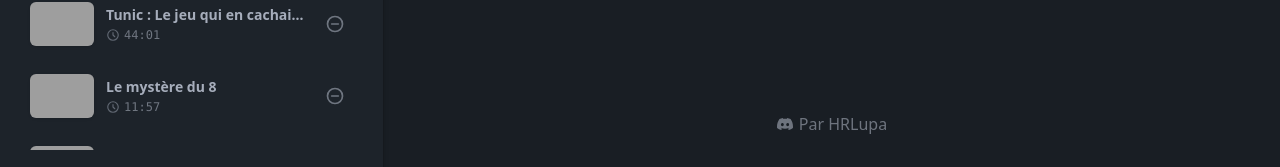
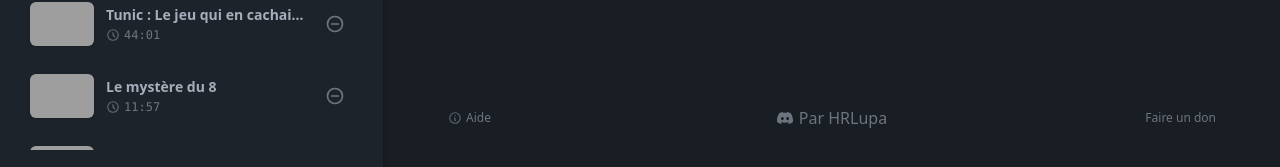
Before and after one commit to HRLupa/TheGreatGuess, a Jekyll site: the page frontend/index.html, which Jekyll copies as it is, in a window 1280 px wide. Shown: the part 730-897 px from the top of the page. Built offline with Jekyll 4.4.1, drawn with Linux system fonts in a browser that asks for light colours; nearby versions of some CDN libraries; grey boxes are pictures that could not be loaded.

Commit message:
Adding a donation page and a readable README help

```diff
--- a/frontend/index.html
+++ b/frontend/index.html
@@ -223,13 +223,39 @@
                 </div>
 
             </div>
-            <footer class="mt-auto pt-4 text-center text-s text-base-content/60">
-                <a href="https://discord.com/users/545300661302984714" target="_blank" rel="noopener noreferrer" class="inline-flex items-center gap-1.5 hover:text-primary transition-colors font-medium">
-                    <svg class="w-4 h-4 fill-current" viewBox="0 0 127.14 96.36">
-                        <path d="M107.7,8.07A105.15,105.15,0,0,0,81.47,0a72.06,72.06,0,0,0-3.36,6.83A97.68,97.68,0,0,0,49,6.83,72.37,72.37,0,0,0,45.64,0,105.89,105.89,0,0,0,19.39,8.09C2.79,32.65-1.71,56.6.54,80.21A105.73,105.73,0,0,0,32.71,96.36,77.7,77.7,0,0,0,39.6,85.25a68.42,68.42,0,0,1-10.85-5.18c.91-.66,1.8-1.34,2.66-2a75.57,75.57,0,0,0,64.32,0c.87.71,1.76,1.39,2.66,2a68.68,68.68,0,0,1-10.87,5.19,77,77,0,0,0,6.89,11.1,105.25,105.25,0,0,0,32.19-16.14c2.64-27.38-4.51-51.11-18.9-72.15ZM42.45,65.69C36.18,65.69,31,60,31,53s5-12.74,11.43-12.74S54,45.91,53.87,53,48.84,65.69,42.45,65.69Zm42.24,0C78.41,65.69,73.25,60,73.25,53s5-12.74,11.44-12.74S96.23,45.91,96.12,53,91.08,65.69,84.69,65.69Z"/>
-                    </svg>
-                    <span>Par HRLupa</span>
-                </a>
+            <footer class="mt-auto pt-4 pb-2 w-full max-w-3xl grid grid-cols-3 items-center text-s text-base-content/60 border-t border-base-300/40">
+                <!-- Aide (À gauche) -->
+                <div class="flex justify-start text-xs">
+                    <a href="./README" class="inline-flex items-center gap-1 hover:text-primary transition-colors font-medium">
+                        <svg class="w-3.5 h-3.5 opacity-80" fill="none" stroke="currentColor" viewBox="0 0 24 24">
+                            <path stroke-linecap="round" stroke-linejoin="round" stroke-width="2" d="M13 16h-1v-4h-1m1-4h.01M21 12a9 9 0 11-18 0 9 9 0 0118 0z" />
+                        </svg>
+                        <span>Aide</span>
+                    </a>
+                </div>
+
+                <!-- Discord (Au centre) -->
+                <div class="flex justify-center">
+                    <a href="https://discord.com/users/545300661302984714"
+                    target="_blank"
+                    rel="noopener noreferrer"
+                    class="inline-flex items-center gap-1.5 hover:text-primary transition-colors font-medium">
+                        <svg class="w-4 h-4 fill-current" viewBox="0 0 127.14 96.36">
+                            <path d="M107.7,8.07A105.15,105.15,0,0,0,81.47,0a72.06,72.06,0,0,0-3.36,6.83A97.68,97.68,0,0,0,49,6.83,72.37,72.37,0,0,0,45.64,0,105.89,105.89,0,0,0,19.39,8.09C2.79,32.65-1.71,56.6.54,80.21A105.73,105.73,0,0,0,32.71,96.36,77.7,77.7,0,0,0,39.6,85.25a68.42,68.42,0,0,1-10.85-5.18c.91-.66,1.8-1.34,2.66-2a75.57,75.57,0,0,0,64.32,0c.87.71,1.76,1.39,2.66,2a68.68,68.68,0,0,1-10.87,5.19,77,77,0,0,0,6.89,11.1,105.25,105.25,0,0,0,32.19-16.14c2.64-27.38-4.51-51.11-18.9-72.15ZM42.45,65.69C36.18,65.69,31,60,31,53s5-12.74,11.43-12.74S54,45.91,53.87,53,48.84,65.69,42.45,65.69Zm42.24,0C78.41,65.69,73.25,60,73.25,53s5-12.74,11.44-12.74S96.23,45.91,96.12,53,91.08,65.69,84.69,65.69Z"/>
+                        </svg>
+                        <span>Par HRLupa</span>
+                    </a>
+                </div>
+
+                <!-- Faire un don (À droite) -->
+                <div class="flex justify-end text-xs">
+                    <a href="https://www.buymeacoffee.com/hrlupa"
+                    target="_blank"
+                    rel="noopener noreferrer"
+                    class="inline-flex items-center gap-1 hover:text-primary transition-colors font-medium">
+                        <span>Faire un don</span>
+                    </a>
+                </div>
             </footer>
         </main>
 
```
